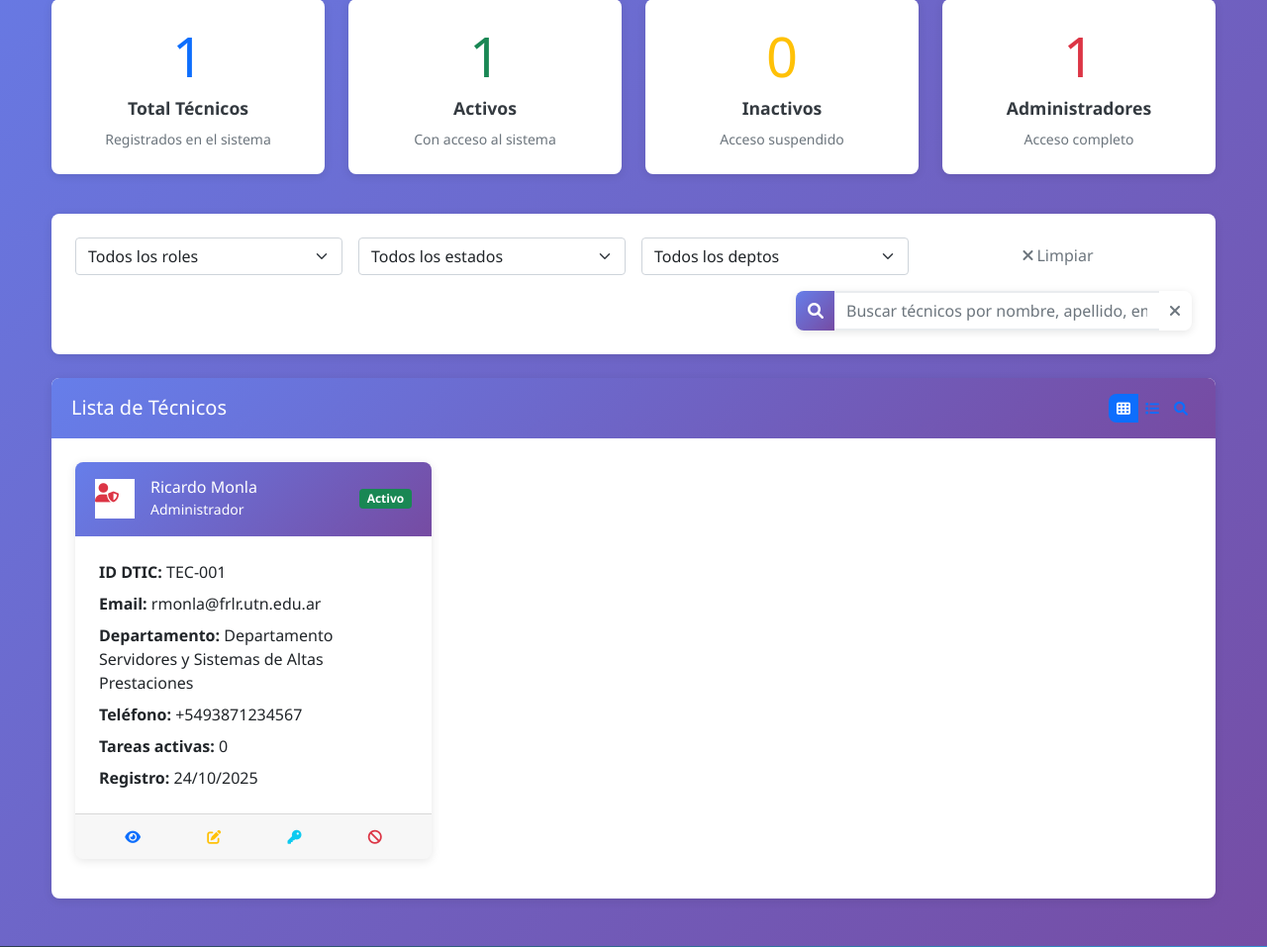
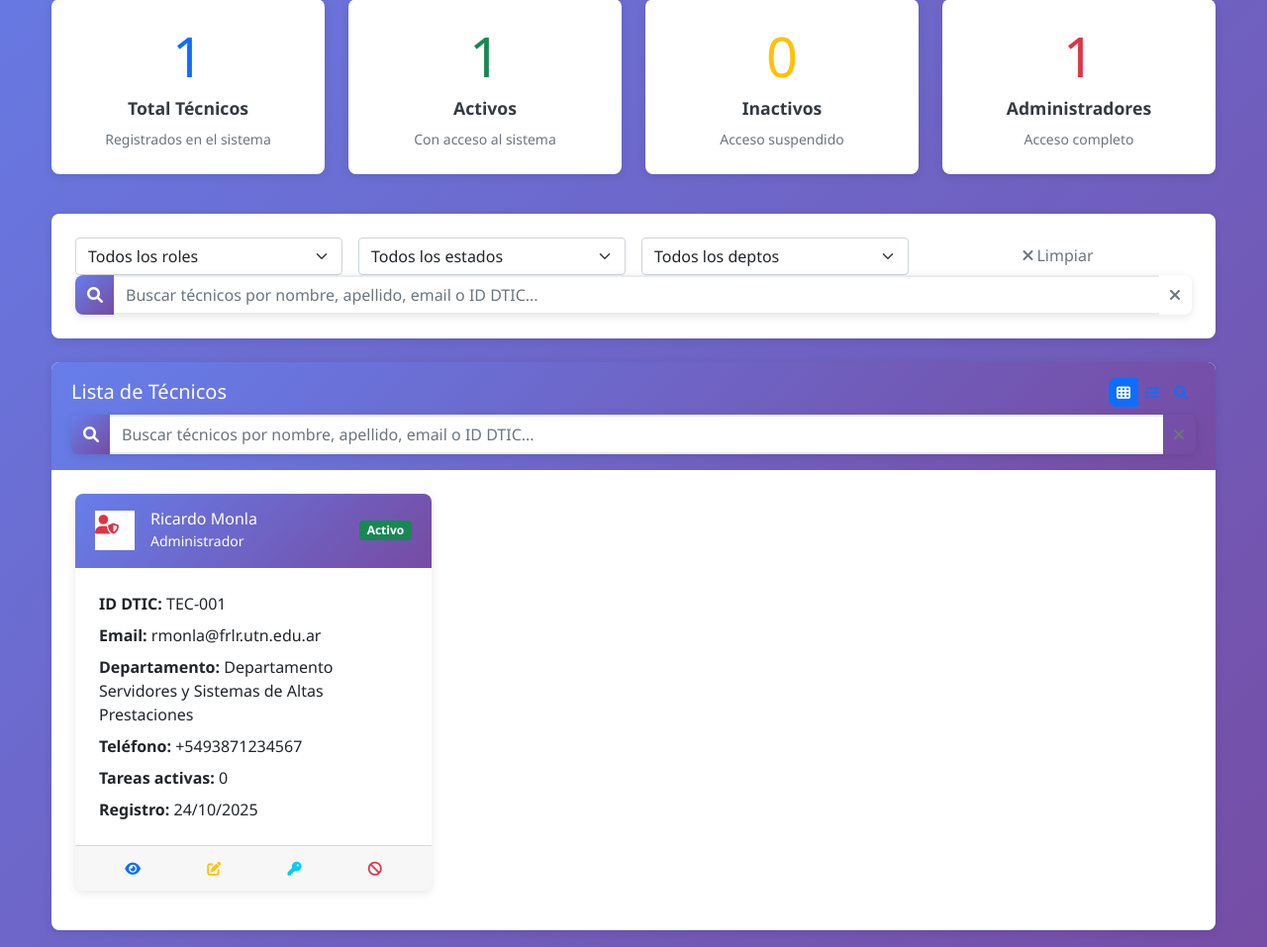
Before and after one commit to ricardomonla/dtic-bitacoras-php, a PHP site: page /tecnicos.html in a window 1280 px wide, after a click on "Buscar técnicos". Shown: the part 279-1236 px from the top of the page at 99% size. Run offline with PHP 8.4, Linux system fonts and the light colour scheme; data comes from the database, SQL or seed files in the repository; data that the repository does not hold is empty.

Commit message:
fix: Mover barra de búsqueda dentro del header de 'Lista de Técnicos'
- Integrar barra de búsqueda colapsable dentro del card-header
- La barra se despliega/collapse dentro del mismo header
- Eliminar separación externa, usar mt-2 para espaciado interno
- Ajustar CSS para que funcione dentro del contexto del header
- Mantener funcionalidad de búsqueda intacta

```diff
--- a/public/css/styles.css
+++ b/public/css/styles.css
@@ -319,19 +319,13 @@
 /* Collapsible Search */
 .collapse-search {
     transition: all 0.3s ease-in-out;
-    margin-top: 1rem;
-}
-
-.collapse-search.show {
-    margin-top: 1rem;
 }
 
 .collapse-search .input-group {
     box-shadow: 0 2px 8px rgba(0,0,0,0.1);
     border-radius: var(--border-radius);
     overflow: hidden;
-    max-width: 400px;
-    margin-left: auto;
+    max-width: 100%;
 }
 
 .collapse-search .input-group-text {
--- a/public/tecnicos.html
+++ b/public/tecnicos.html
@@ -184,7 +184,8 @@
         <div class="row">
             <div class="col-12">
                 <div class="card">
-                    <div class="card-header d-flex justify-content-between align-items-center">
+                    <div class="card-header">
+                        <div class="d-flex justify-content-between align-items-center">
                             <h5 class="mb-0">Lista de Técnicos</h5>
                             <div class="btn-group" role="group">
                                 <input type="radio" class="btn-check" name="viewMode" id="cardView" autocomplete="off" checked>
@@ -198,6 +199,19 @@
                                 <button class="btn btn-outline-primary btn-sm" type="button" data-bs-toggle="collapse" data-bs-target="#searchCollapse" aria-expanded="false" aria-controls="searchCollapse" title="Buscar técnicos">
                                     <i class="fas fa-search"></i>
                                 </button>
+                            </div>
+                        </div>
+                        <!-- Collapsible Search Bar -->
+                        <div class="collapse collapse-search" id="searchCollapse">
+                            <div class="input-group mt-2">
+                                <span class="input-group-text">
+                                    <i class="fas fa-search"></i>
+                                </span>
+                                <input type="text" class="form-control" id="searchUsers" placeholder="Buscar técnicos por nombre, apellido, email o ID DTIC...">
+                                <button class="btn btn-outline-secondary" type="button" data-bs-toggle="collapse" data-bs-target="#searchCollapse" aria-expanded="false" aria-controls="searchCollapse">
+                                    <i class="fas fa-times"></i>
+                                </button>
+                            </div>
                         </div>
                     </div>
                     <div class="card-body">
```
Lines whose indentation alone changed are shown as unchanged.
